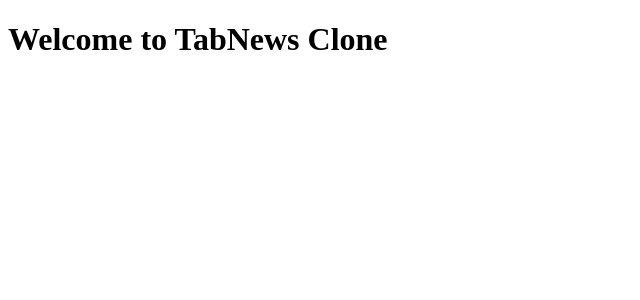
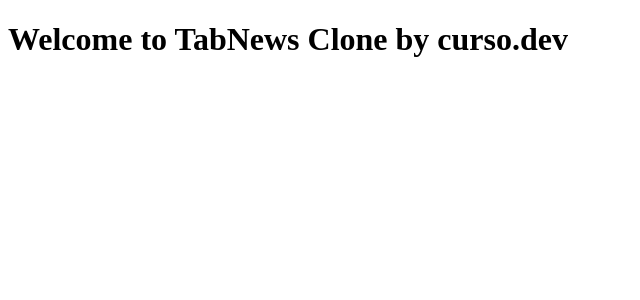
Before and after one commit to matheusbr1/clone-tabnews, a Next.js app: page / in a window 1280 px wide. Shown: the top 300 px of the page, without its empty margins (0-640 px from the left). Built offline with nearby package versions, Linux system fonts and the light colour scheme.

Commit message:
fix: home message

```diff
--- a/pages/index.js
+++ b/pages/index.js
@@ -1,3 +1,3 @@
 export default function Home() {
-  return <h1>Welcome to TabNews Clone </h1>;
+  return <h1>Welcome to TabNews Clone by curso.dev</h1>;
 }
```
